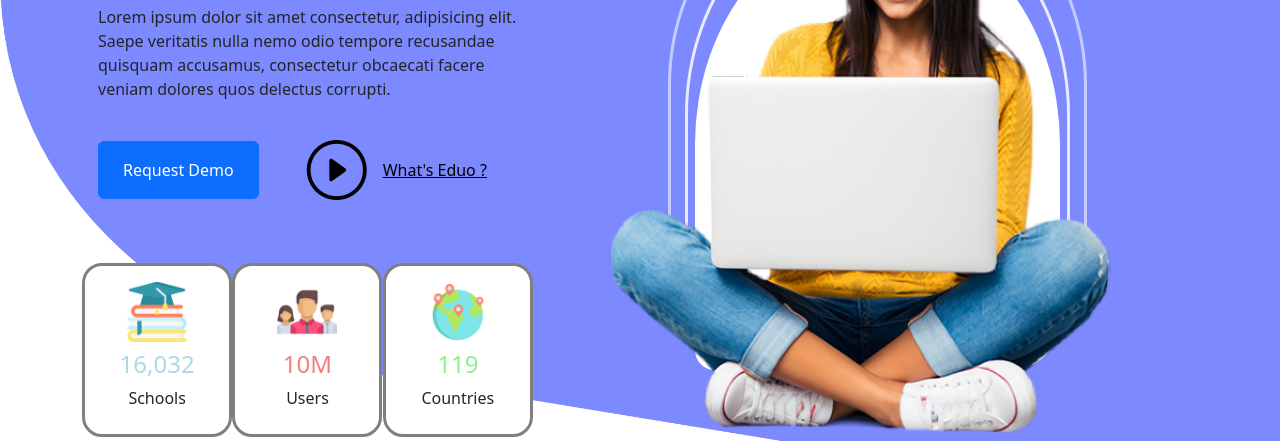
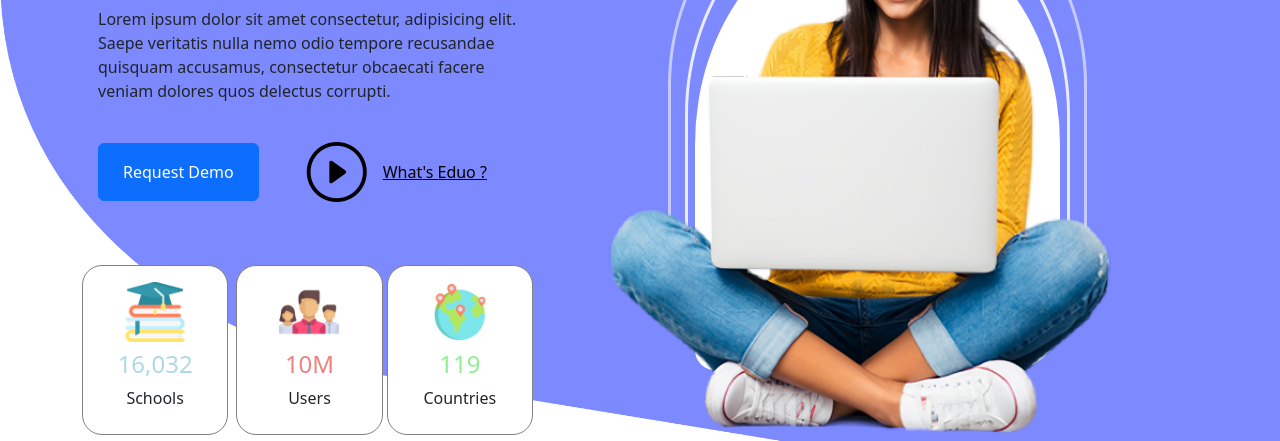
Before and after one commit to Jishandiwan/eduo-jd, a plain HTML site: page index.html in a window 1280 px wide. Shown: the part 359-800 px from the top of the page. Drawn offline with nearby package versions, Linux system fonts and the light colour scheme.

Commit message:
Add files via upload

```diff
--- a/index.html
+++ b/index.html
@@ -133,7 +133,7 @@
 
                       <!-- 1 sec card -->
 
-                      <div class="card py-2 d-flex align-items-center justify-content-center flex-column" style="border: 3px solid gray;width: 150px;border-radius: 20px;">
+                      <div class="card me-1 py-2 d-flex align-items-center justify-content-center flex-column" style="border: 1px solid gray;width: 150px;border-radius: 20px;">
 
                       <img class="mt-2" src="img/education.png" style="height: 60px;" alt="">
 
@@ -145,7 +145,7 @@
 
                     <!-- 2 -->
 
-                    <div class="card py-2 d-flex align-items-center justify-content-center flex-column" style="border: 3px solid gray;width: 150px;border-radius: 20px;">
+                    <div class="card ms-1 py-2 d-flex align-items-center justify-content-center flex-column" style="border: 1px solid gray;width: 150px;border-radius: 20px;">
 
                       <img class="mt-2" src="img/team.png" style="height: 60px;" alt="">
 
@@ -158,7 +158,7 @@
 
                     <!-- 3 -->
 
-                    <div class="card py-2 d-flex align-items-center justify-content-center flex-column" style="border: 3px solid gray;width: 150px;border-radius: 20px;">
+                    <div class="card ms-1 py-2 d-flex align-items-center justify-content-center flex-column" style="border: 1px solid gray;width: 150px;border-radius: 20px;">
 
                       <img class="mt-2" src="img/coronavirus.png" style="height: 60px;" alt="">
 
--- a/style.css
+++ b/style.css
@@ -99,7 +99,6 @@ border-radius: 50% 50% 50px 20px;margin-top: -120px;
   }
 
   .card{
-    border: 3px solid red !important;
   }
 
   .first {
```
